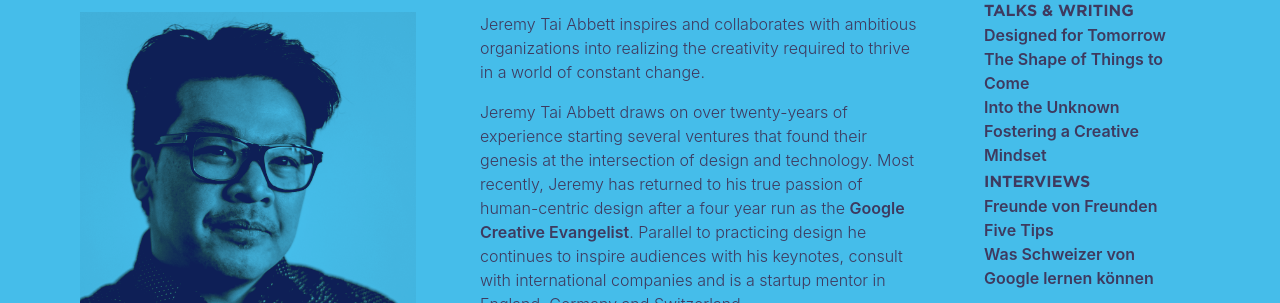
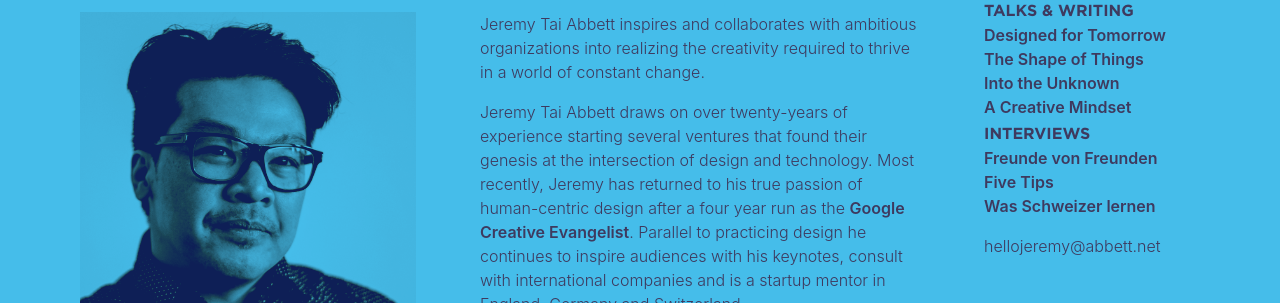
Before and after one commit to jeremytai/jeremytai.github.io, a plain HTML site: page index.html in a window 1280 px wide. Shown: the part 489-792 px from the top of the page. Drawn offline with Linux system fonts and the light colour scheme.

Commit message:
Update index.html

```diff
--- a/index.html
+++ b/index.html
@@ -66,9 +66,9 @@
             <h2>Talks &amp; Writing</h2>
             <ul>
               <li><a href="http://video.socialmediadays.no/jeremy-tai-abbett-google-europe-1" target="_blank">Designed for Tomorrow</a></li>
-              <li><a href="https://youtu.be/PkVPeo9FnHc?t=1m45s" target="_blank">The Shape of Things to Come</a></li>
+              <li><a href="https://youtu.be/PkVPeo9FnHc?t=1m45s" target="_blank">The Shape of Things</a></li>
               <li><a href="https://www.merckgroup.com/en/stories/into-the-unknown.html" target="_blank">Into the Unknown</a></li>
-              <li><a href="https://www.maize.io/en/content/fostering-a-creative-mindset-to-achieve-innovation" target="_blank">Fostering a Creative Mindset</a></li>
+              <li><a href="https://www.maize.io/en/content/fostering-a-creative-mindset-to-achieve-innovation" target="_blank">A Creative Mindset</a></li>
             </ul>
           </section>
           <section class="links-interviews">
@@ -76,7 +76,7 @@
             <ul>
               <li><a href="https://www.freundevonfreunden.com/interviews/jeremy-tai-abbett/" target="_blank">Freunde von Freunden</a></li>
               <li><a href="https://www.hamburg-news.hamburg/en/media-it/five-tips-google-evangelist-jeremy-abbett/" target="_blank">Five Tips</a></li>
-              <li><a href="https://stage.bilanz.ch/unternehmen/was-schweizer-von-google-lernen-koennen-550232" target="_blank">Was Schweizer von Google lernen können</a></li>
+              <li><a href="https://stage.bilanz.ch/unternehmen/was-schweizer-von-google-lernen-koennen-550232" target="_blank">Was Schweizer lernen</a></li>
             </ul>
           </section>
           <section class="links-contact">
```
